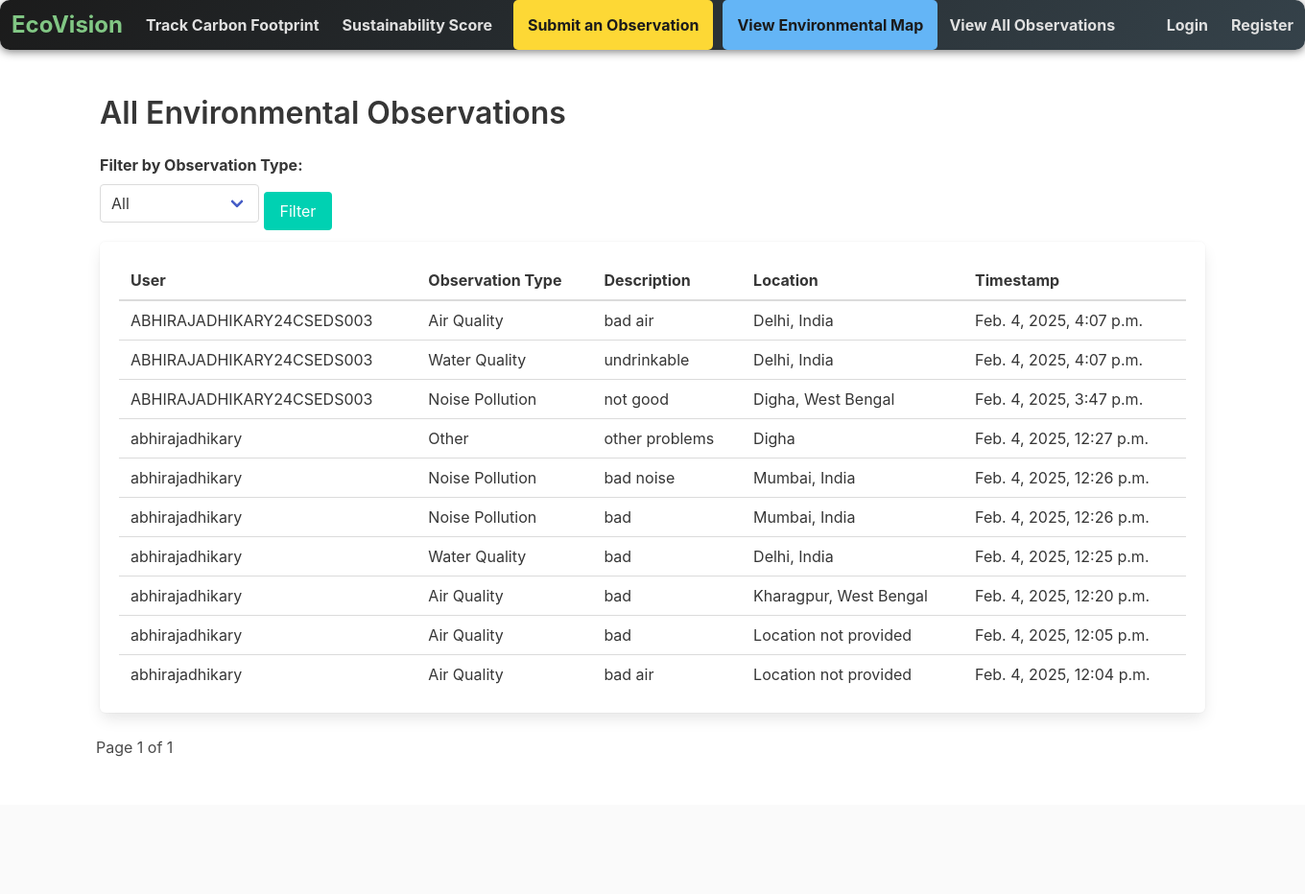
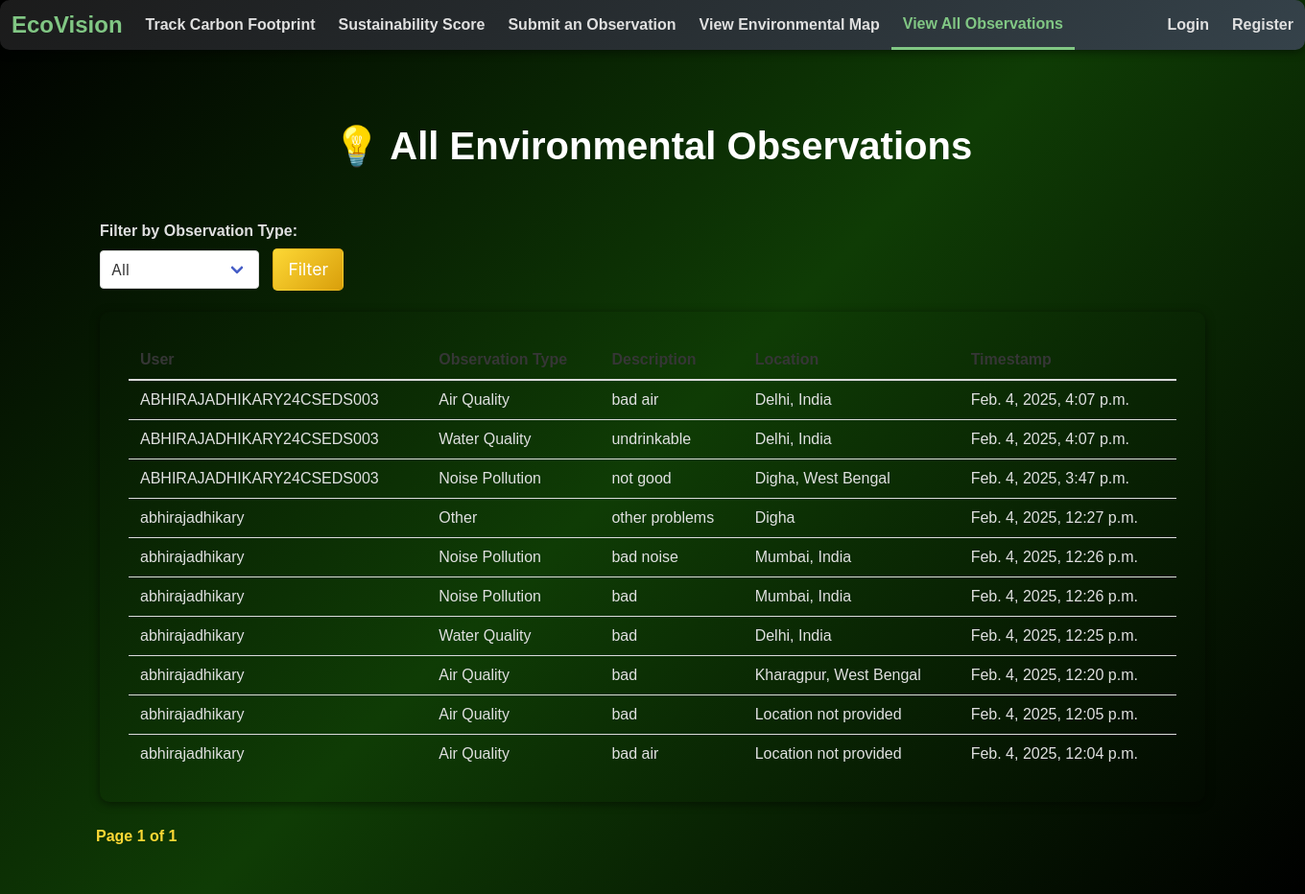
Before and after one commit to abhirajadhikary06/EcoFix, a Django app: page /all-observations/ in a window 1360 px wide. Shown: the whole page at 96% size. Before the commit the page ends 789 px from the top, so only its background shows below. Run offline with Django 5.2, Linux system fonts and the light colour scheme; data comes from the database, SQL or seed files in the repository.

Commit message:
all_observations, base, map

```diff
--- a/ecofix/climate_tracker/templates/all_observations.html
+++ b/ecofix/climate_tracker/templates/all_observations.html
@@ -3,7 +3,92 @@
 {% block title %}All Observations - EcoVision{% endblock %}
 
 {% block content %}
-<h1 class="title">All Environmental Observations</h1>
+<style>
+    /* Background and Text Colors */
+    body {
+        background: linear-gradient(135deg, rgb(0, 0, 0), rgb(15, 60, 5), rgb(0, 0, 0));
+        color: #e0e0e0;
+        font-family: Arial, sans-serif;
+    }
+
+    h1.title {
+        color: #fff;
+        font-size: 2.5em;
+        padding: 30px;
+        text-align: center;
+        font-weight: bold;
+    }
+
+    .label {
+        color: #e0e0e0;
+        font-weight: bold;
+    }
+
+    .box {
+        background: transparent;
+        border-radius: 10px;
+        padding: 30px;
+        box-shadow: 0 2px 10px rgba(0, 0, 0, 0.5);
+        color: #e0e0e0;
+    }
+
+    .mt-2 {
+        bottom: 10px;
+        left: 10px;
+    }
+
+    .table {
+        background: transparent;
+        color: #e0e0e0;
+    }
+
+    .table th {
+        background-color: transparent;
+        color: #ffffff;
+    }
+
+    .table td {
+        background-color: transparent;
+    }
+
+    .table tr:nth-child(even) {
+        background-color: transparent;
+    }
+
+    .button {
+        background: linear-gradient(135deg, #fdd835,rgb(217, 159, 11));
+        color:rgb(255, 255, 255);
+        border-radius: 5px;
+        padding: 8px 15px;
+        font-size: 1.1em;
+        transition: transform 0.3s ease, background-color 0.3s ease;
+    }
+
+    .button:hover {
+        transform: scale(1.05);
+        background-color: #fbc02d;
+    }
+
+    .pagination .current {
+        color: #fdd835;
+        font-weight: bold;
+    }
+
+    select {
+        background-color: transparent;
+        color: #e0e0e0;
+        border: 1px solid #bbb;
+        border-radius: 5px;
+        padding: 5px;
+    }
+
+    select:focus {
+        outline: none;
+        border-color: #fdd835;
+    }
+</style>
+
+<h1 class="title">💡 All Environmental Observations</h1>
 
 <!-- Filtering Options -->
 <div class="field">
--- a/ecofix/climate_tracker/templates/base.html
+++ b/ecofix/climate_tracker/templates/base.html
@@ -11,6 +11,12 @@
             background: linear-gradient(135deg, #1b1b1b, #35424a);
             box-shadow: 0 2px 10px rgba(0, 0, 0, 0.5);
             border-radius:10px;
+        }
+        /* Underline Effect for Active Navbar Item */
+        .navbar-item.is-active {
+            border-bottom: 3px solid #81c784;  /* Light green underline */
+            color: #81c784 !important;         /* Highlight the text color */
+            background-color: rgba(129, 199, 132, 0.1);  /* Subtle background for active link */
         }
 
         .navbar-item, .navbar-link {
@@ -93,19 +99,23 @@
 
         <div id="navbarMenu" class="navbar-menu">
             <div class="navbar-start">
-                <a class="navbar-item" href="{% url 'track_carbon' %}">Track Carbon Footprint</a>
-                <a class="navbar-item" href="{% url 'calculate_sustainability' %}">Sustainability Score</a>
-                <a class="navbar-item navbar-button-warning" href="{% url 'submit_observation' %}">Submit an Observation</a>
-                <a class="navbar-item navbar-button-link" href="{% url 'map_view' %}">View Environmental Map</a>
-                <a class="navbar-item" href="{% url 'all_observations' %}">View All Observations</a>
+                <a class="navbar-item {% if request.resolver_match.url_name == 'track_carbon' %}is-active{% endif %}" href="{% url 'track_carbon' %}">Track Carbon Footprint</a>
+
+                <a class="navbar-item {% if request.resolver_match.url_name == 'calculate_sustainability' %}is-active{% endif %}" href="{% url 'calculate_sustainability' %}">Sustainability Score</a>
+
+                <a class="navbar-item {% if request.resolver_match.url_name == 'submit_observation' %}is-active{% endif %}" href="{% url 'submit_observation' %}">Submit an Observation</a>
+
+                <a class="navbar-item {% if request.resolver_match.url_name == 'map_view' %}is-active{% endif %}" href="{% url 'map_view' %}">View Environmental Map</a>
+
+                <a class="navbar-item {% if request.resolver_match.url_name == 'all_observations' %}is-active{% endif %}" href="{% url 'all_observations' %}">View All Observations</a>
             </div>
 
             <div class="navbar-end">
                 {% if user.is_authenticated %}
-                    <a class="navbar-item last" href="{% url 'logout' %}">Logout</a>
+                    <a class="navbar-item last {% if request.resolver_match.url_name == 'logout' %}is-active{% endif %}" href="{% url 'logout' %}">Logout</a>
                 {% else %}
-                    <a class="navbar-item" href="{% url 'login' %}">Login</a>
-                    <a class="navbar-item" href="{% url 'register' %}">Register</a>
+                    <a class="navbar-item {% if request.resolver_match.url_name == 'login' %}is-active{% endif %}" href="{% url 'login' %}">Login</a>
+                    <a class="navbar-item {% if request.resolver_match.url_name == 'register' %}is-active{% endif %}" href="{% url 'register' %}">Register</a>
                 {% endif %}
             </div>
         </div>
```
Also changed, not shown: ecofix/climate_tracker/templates/map.html (+122 -24 lines).
